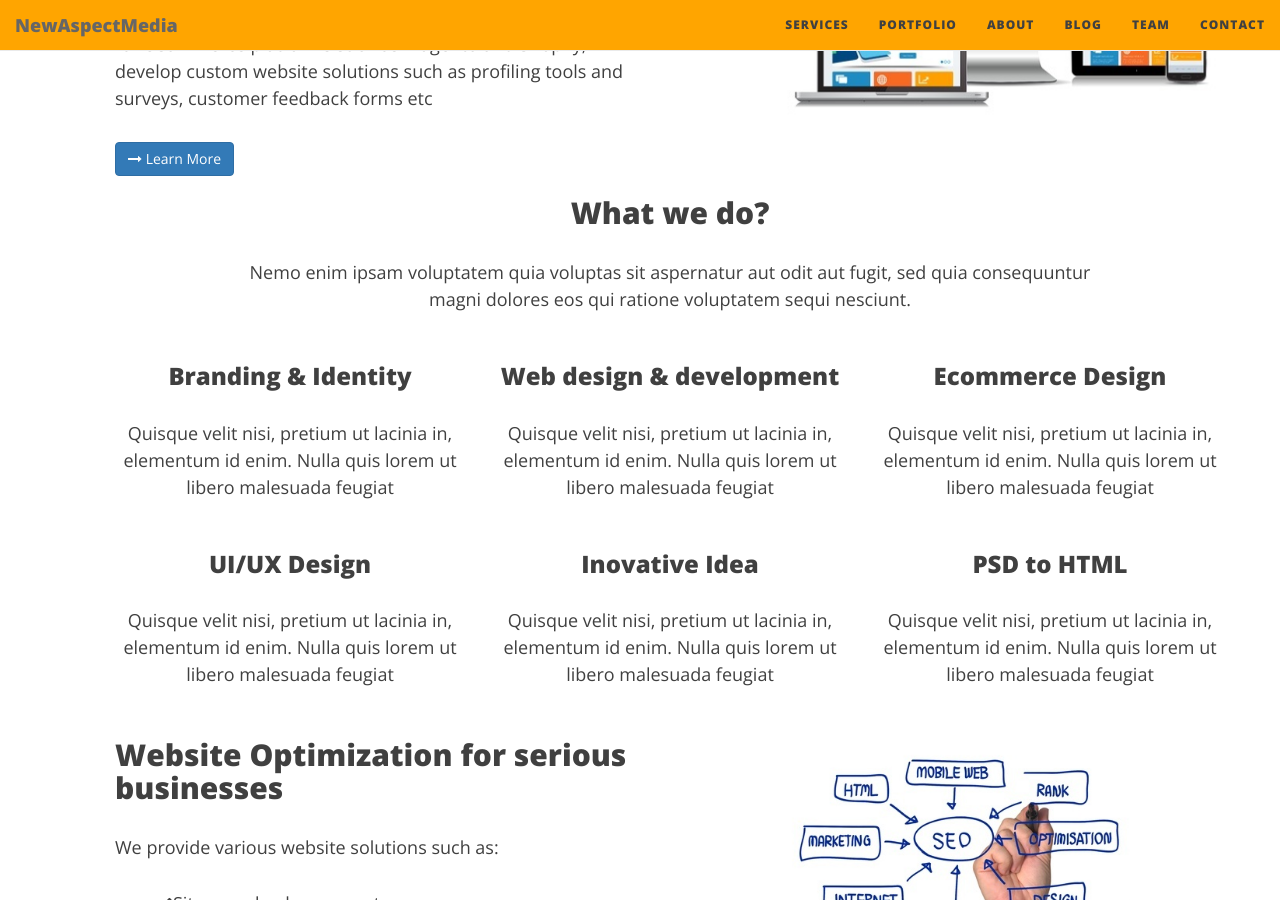
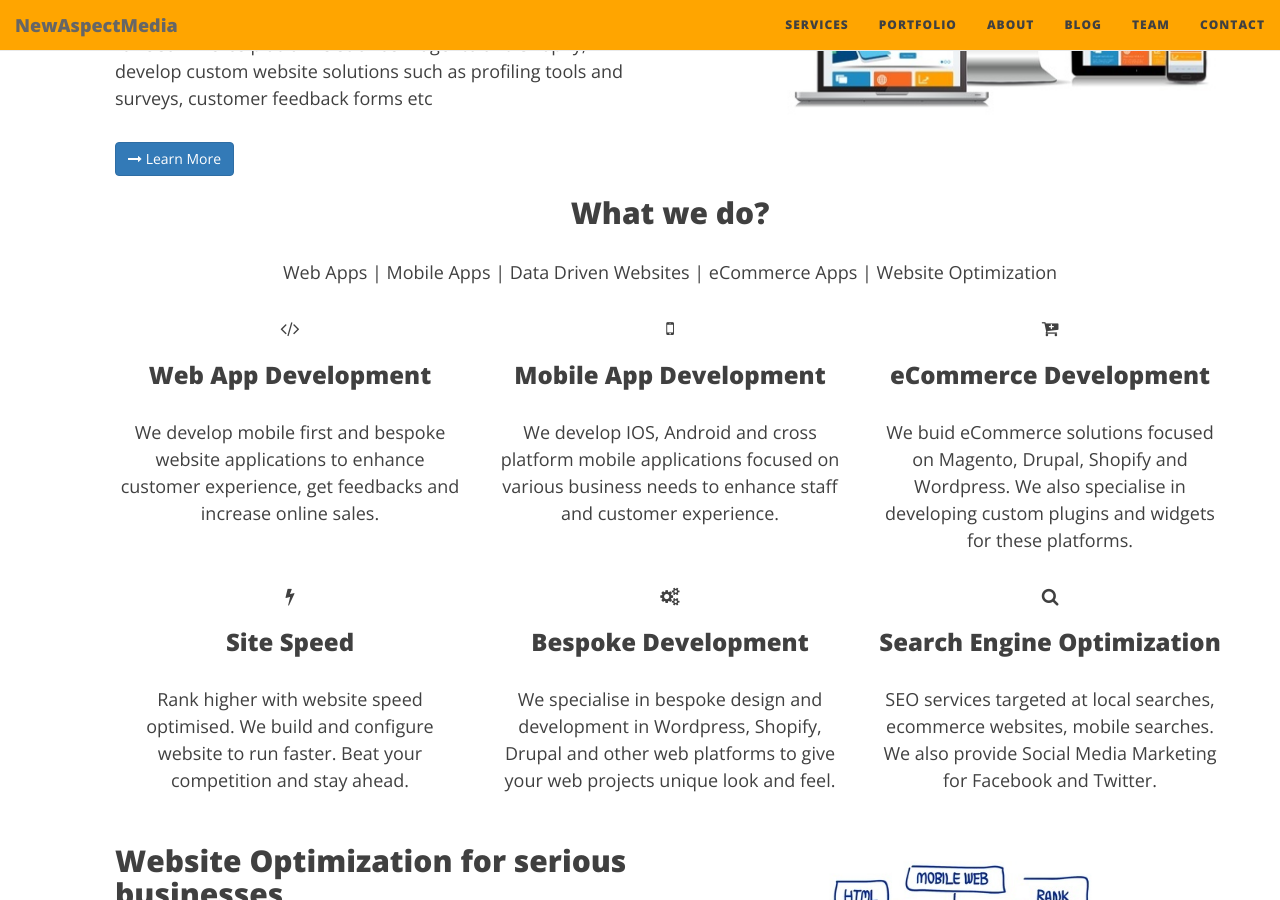
Before and after one commit to newmedia77/appxnam, a Jekyll site: the page built from index.html, in a window 1280 px wide and 900 px high, scrolled down 499 px. Built offline with Jekyll 4.4.1, drawn with Linux system fonts in a browser that asks for light colours; nearby versions of some CDN libraries; the list of posts is cut into pages by our own code.

Commit message:
andreas
revert service

```diff
--- a/index.html
+++ b/index.html
@@ -109,56 +109,57 @@ subtitle: Hire Web Developer &amp; SEO Specialist in London
                 <div class="row">
                     <div class="col-xs-12 text-center">
                         <h2 class="section-title">What we do?</h2>
-                        <p class="sub-title">Nemo enim ipsam voluptatem quia voluptas sit aspernatur aut odit aut fugit, sed quia consequuntur <br>magni dolores eos qui ratione voluptatem sequi nesciunt.</p>
+                        <p class="sub-title">Web Apps | Mobile Apps | Data Driven Websites | eCommerce Apps | Website Optimization</p>
                     </div><!-- /.col-xs-12 -->
                 </div><!-- /.row -->
 
                 <div class="row row-content text-center">
                     <div class="col-md-4 col-sm-6 sbox-gutter">
                         <div class="service-box">
-                            <i class="flaticon-certificate3"></i>
-                            <h3>Branding &amp; Identity</h3>
-                            <p>Quisque velit nisi, pretium ut lacinia in, elementum id enim. Nulla quis lorem ut libero malesuada feugiat</p>
+                            <i class="fa fa-code"></i>
+                            <h3>Web App Development</h3>
+                            <p>We develop mobile first and bespoke website applications to enhance customer experience, get feedbacks and increase online sales.</p>
                         </div><!-- /.service-box -->
                     </div><!-- /.col-sm-4 -->
 
                     <div class="col-md-4 col-sm-6 sbox-gutter">
                         <div class="service-box">
-                            <i class="flaticon-smartphone97"></i>
-                            <h3>Web design &amp; development</h3>
-                            <p>Quisque velit nisi, pretium ut lacinia in, elementum id enim. Nulla quis lorem ut libero malesuada feugiat</p>
+                            <i class="fa fa-mobile"></i>
+                            <h3>Mobile App Development</h3>
+                            <p>We develop IOS, Android and cross platform mobile applications focused on various business needs to enhance staff and customer experience.</p>
+
                         </div><!-- /.service-box -->
                     </div><!-- /.col-sm-4 -->
 
                     <div class="col-md-4 col-sm-6 sbox-gutter">
                         <div class="service-box">
-                            <i class="flaticon-cart"></i>
-                            <h3>Ecommerce Design</h3>
-                            <p>Quisque velit nisi, pretium ut lacinia in, elementum id enim. Nulla quis lorem ut libero malesuada feugiat</p>
+                            <i class="fa fa-cart-plus"></i>
+                            <h3>eCommerce Development</h3>
+                            <p>We buid eCommerce solutions focused on Magento, Drupal, Shopify and Wordpress. We also specialise in developing custom plugins and widgets for these platforms.</p>
                         </div><!-- /.service-box -->
                     </div><!-- /.col-sm-4 -->
 
                     <div class="col-md-4 col-sm-6 sbox-gutter">
                         <div class="service-box">
-                            <i class="flaticon-paint104"></i>
-                            <h3>UI/UX Design</h3>
-                            <p>Quisque velit nisi, pretium ut lacinia in, elementum id enim. Nulla quis lorem ut libero malesuada feugiat</p>
+                            <i class="fa fa-flash"></i>
+                            <h3>Site Speed</h3>
+                            <p>Rank higher with website speed optimised. We build and configure website to run faster. Beat your competition and stay ahead.</p>
                         </div><!-- /.service-box -->
                     </div><!-- /.col-sm-4 -->
 
                     <div class="col-md-4 col-sm-6 sbox-gutter">
                         <div class="service-box">
-                            <i class="flaticon-light92"></i>
-                            <h3>Inovative Idea</h3>
-                            <p>Quisque velit nisi, pretium ut lacinia in, elementum id enim. Nulla quis lorem ut libero malesuada feugiat</p>
+                            <i class="fa fa-cogs"></i>
+                            <h3>Bespoke Development</h3>
+                            <p>We specialise in bespoke design and development in Wordpress, Shopify, Drupal and other web platforms to give your web projects unique look and feel.</p>
                         </div><!-- /.service-box -->
                     </div><!-- /.col-sm-4 -->
 
                     <div class="col-md-4 col-sm-6 sbox-gutter">
                         <div class="service-box">
-                            <i class="flaticon-document171"></i>
-                            <h3>PSD to HTML</h3>
-                            <p>Quisque velit nisi, pretium ut lacinia in, elementum id enim. Nulla quis lorem ut libero malesuada feugiat</p>
+                            <i class="fa fa-search"></i>
+                            <h3>Search Engine Optimization</h3>
+                            <p>SEO services targeted at local searches, ecommerce websites, mobile searches. We also provide Social Media Marketing for Facebook and Twitter.</p>
                         </div><!-- /.service-box -->
                     </div><!-- /.col-sm-4 -->
                 </div><!-- /.row -->
```
